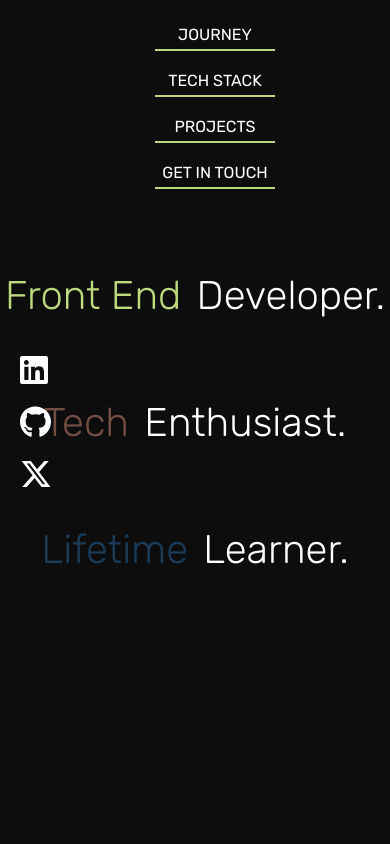
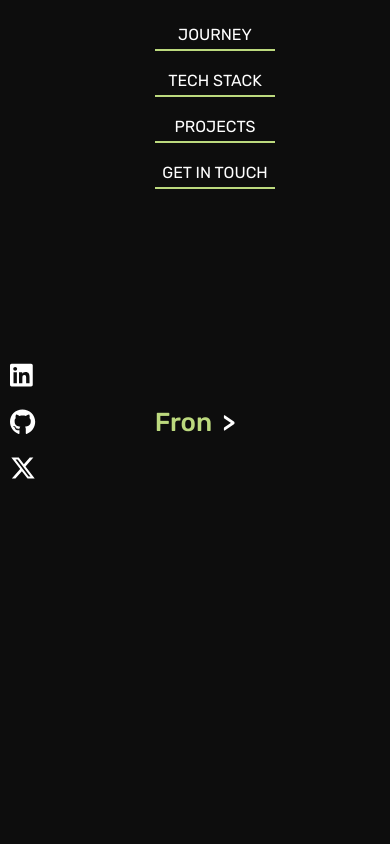
Before and after one commit to Orgenkelmendi/portfolio, a React (Create React App) app: page / in a window 390 px wide. Shown: the top 844 px of the page. Built offline with nearby package versions, Linux system fonts and the light colour scheme.

Commit message:
react-typed library added for typing effect

```diff
--- a/package.json
+++ b/package.json
@@ -12,6 +12,8 @@
     "react": "^19.0.0",
     "react-dom": "^19.0.0",
     "react-scripts": "5.0.1",
+    "react-type-animation": "^3.2.0",
+    "react-typed": "^2.0.12",
     "web-vitals": "^4.2.4"
   },
   "scripts": {
--- a/src/App.css
+++ b/src/App.css
@@ -3,6 +3,7 @@
 html {
   scroll-behavior: smooth;
 }
+
 body {
   background-color: #0D0D0D;
   font-family: "Rubik", serif;
@@ -47,6 +48,7 @@ header a::after {
   z-index: -1;
   transition: transform 0.3s;
 }
+
 header a:hover::after {
   transform: scaleY(1);
 }
@@ -55,8 +57,8 @@ header a:hover::after {
   height: 100vh;
   width: 100% !important;
   color: #FFFFFF;
-  font-weight: 300;
-  font-size: 40px;
+  font-weight: 500;
+  font-size: 50px;
   display: flex;
   flex-direction: column;
   align-items: center;
@@ -224,4 +226,21 @@ p * {
     width: 110px;
     text-align: center;
   }
+
+  #socials {
+    padding: 0px 10px;
+  }
+
+  #socials a * {
+    font-size: 26px;
+  }
+
+  #landing {
+    margin-left: 5px;
+  }
+  #landing p {
+    font-size: 26px;
+    text-align: center;
+    width: 90%;
+  }
 }
--- a/src/App.js
+++ b/src/App.js
@@ -2,6 +2,8 @@ import './App.css';
 import { FontAwesomeIcon } from "@fortawesome/react-fontawesome";
 import { faLinkedin, faGithub, faXTwitter, faHtml5, faCss3Alt, faJs, faReact, faNode, faDocker, faAws, faGit, faWordpress, faBootstrap, faJira, faFigma } from '@fortawesome/free-brands-svg-icons';
 import { faBriefcase, faIdBadge, faCalendarDays } from '@fortawesome/free-solid-svg-icons';
+// import { TypeAnimation } from 'react-type-animation';
+import { ReactTyped } from "react-typed";
 
 function App() {
   return (
@@ -24,9 +26,12 @@ function App() {
         <a href='contact'>GET IN TOUCH</a>
       </header>
       <div id='landing'>
-            <p><span id='frontend'>Front End</span> Developer.</p>
+        {/* <p><span id='frontend'>Front End</span> Developer.</p>
         <p><span id='tech'>Tech</span> Enthusiast.</p>
-            <p><span id='lifetime'>Lifetime</span> Learner.</p>
+        <p><span id='lifetime'>Lifetime</span> Learner.</p> */}
+        <p>
+          <ReactTyped strings={["<span id='frontend'> Front End</span> Developer.", "<span id='tech'>Tech</span> Enthusiast.", "<span id='lifetime'>Lifetime</span> Learner."]} typeSpeed={100} backSpeed={100} cursorChar=">" showCursor="true" loop />
+        </p>
       </div>
       <div id="journey">
         <div>
```
Also changed, not shown: 1 other file (tests, documents, lock files or other folders). Lines whose indentation alone changed are shown as unchanged.
